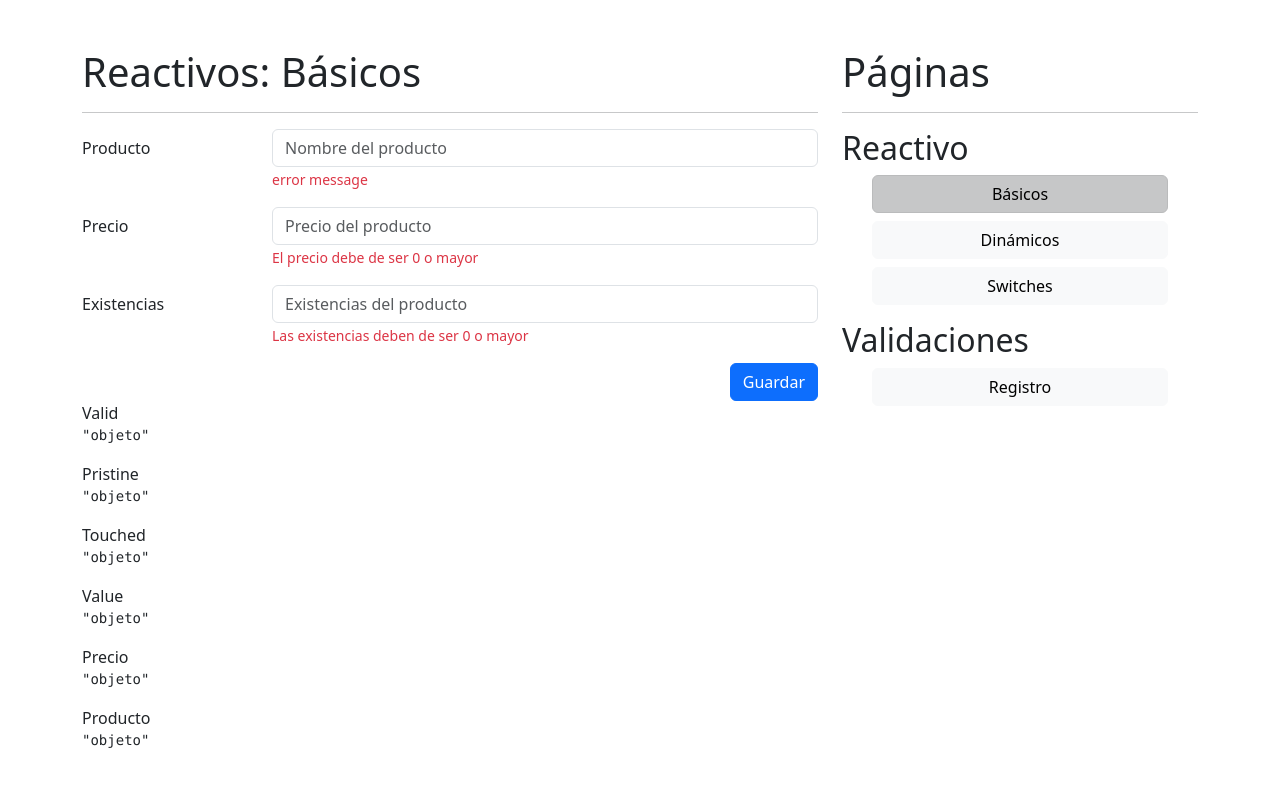
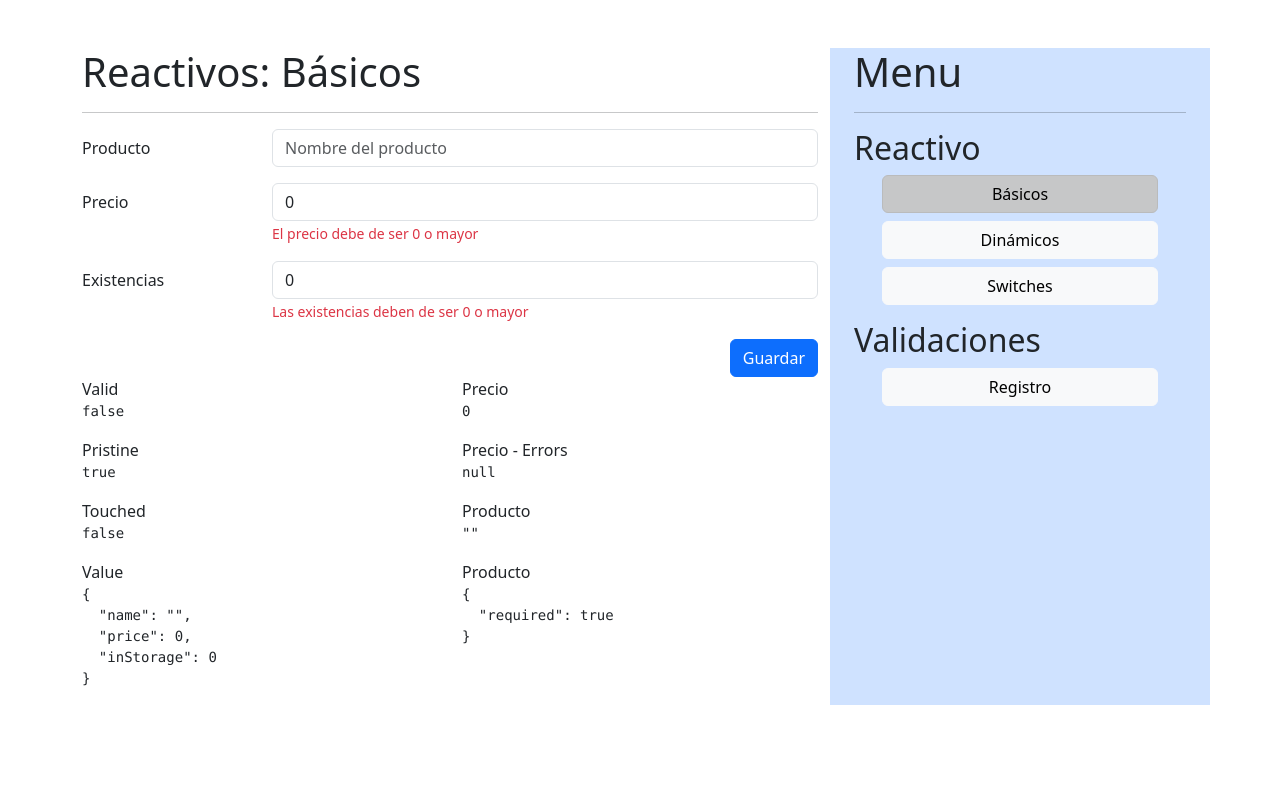
Before and after one commit to javieraizq88/reactive-forms__angular16, an Angular app: page /reactive/basic in a window 1280 px wide. Shown: the top 786 px of the page. Built offline with nearby package versions, Linux system fonts and the light colour scheme.

Commit message:
validacion form basico

```diff
--- a/src/app/app.component.html
+++ b/src/app/app.component.html
@@ -3,7 +3,7 @@
     <router-outlet></router-outlet>
   </div>
 
-  <div class="col-12 col-sm-4">
+  <div class="col-12 col-sm-4 bg-primary-subtle px-4">
     <shared-side-menu></shared-side-menu>
   </div>
 </div>
--- a/src/app/reactive/pages/basic-page/basic-page.component.html
+++ b/src/app/reactive/pages/basic-page/basic-page.component.html
@@ -3,21 +3,21 @@
 
 <div class="row">
     <div class="col">
-
-        <form autocomplete="off">
-
+        <form [formGroup]="myForm" (ngSubmit)="onSave()" autocomplete="off">
             <!-- Campo de producto -->
             <div class="mb-3 row">
                 <label class="col-sm-3 col-form-label">Producto</label>
                 <div class="col-sm-9">
-
                     <input type="text"
                            class="form-control"
+                           formControlName="name"
                            placeholder="Nombre del producto">
 
-                    <span class="form-text text-danger">
-                        <!-- Debe de ser de 3 letras -->
-                        error message
+                    <span
+                        class="form-text text-danger"
+                        *ngIf="isValidField('name')"
+                    >
+                        {{ getFieldError('name') }}
                     </span>
                 </div>
             </div>
@@ -28,6 +28,7 @@
                 <div class="col-sm-9">
                     <input type="number"
                            class="form-control"
+                           formControlName="price"
                            placeholder="Precio del producto">
                     <span class="form-text text-danger">
                         El precio debe de ser 0 o mayor
@@ -41,14 +42,13 @@
                 <div class="col-sm-9">
                     <input type="number"
                            class="form-control"
+                           formControlName="inStorage"
                            placeholder="Existencias del producto">
-
                     <span class="form-text text-danger">
                          Las existencias deben de ser 0 o mayor
                     </span>
                 </div>
             </div>
-
 
             <div class="row">
                 <div class="col">
@@ -58,36 +58,35 @@
                     </button>
                 </div>
             </div>
-
-
-
         </form>
-
     </div>
 </div>
 
-
-
-
 <div class="row">
     <div class="col">
-
         <span>Valid</span>
-        <pre>{{ 'objeto' | json }}</pre>
+        <pre>{{ myForm.valid | json }}</pre>
 
         <span>Pristine</span>
-        <pre>{{ 'objeto' | json }}</pre>
+        <pre>{{ myForm.pristine | json }}</pre>
 
         <span>Touched</span>
-        <pre>{{ 'objeto' | json }}</pre>
+        <pre>{{ myForm.touched | json }}</pre>
 
         <span>Value</span>
-        <pre>{{ 'objeto' | json }}</pre>
+        <pre>{{ myForm.value | json }}</pre>
+    </div>
+    <div class="col">
+        <span>Precio</span>
+        <pre>{{ myForm.controls['price'].value | json }}</pre>
 
-        <span>Precio</span>
-        <pre>{{ 'objeto' | json }}</pre>
+        <span>Precio - Errors</span>
+        <pre>{{ myForm.controls['price'].errors | json }}</pre>
 
         <span>Producto</span>
-        <pre>{{ 'objeto' | json }}</pre>
+        <pre>{{ myForm.controls['name'].value | json }}</pre>
+
+        <span>Producto</span>
+        <pre>{{ myForm.controls['name'].errors | json }}</pre>
     </div>
 </div>
--- a/src/app/reactive/pages/basic-page/basic-page.component.ts
+++ b/src/app/reactive/pages/basic-page/basic-page.component.ts
@@ -1,11 +1,63 @@
-import { Component } from '@angular/core';
+import { Component, OnInit } from '@angular/core';
+import { FormBuilder, FormGroup, Validators } from '@angular/forms';
+
+const rtx5090 = {
+  name: 'RTX 5090',
+  price: 2500,
+  inStorage: 6,
+};
 
 @Component({
   selector: 'app-basic-page',
   standalone: false,
   templateUrl: './basic-page.component.html',
-  styleUrl: './basic-page.component.css'
+  styleUrl: './basic-page.component.css',
 })
-export class BasicPageComponent {
+export class BasicPageComponent implements OnInit {
+  public myForm: FormGroup;
 
+  constructor(private fb: FormBuilder) {
+    this.myForm = this.fb.group({
+      name: ['', [Validators.required, Validators.minLength(3)]],
+      price: [0, [Validators.required, Validators.min(0)]],
+      inStorage: [0, [Validators.required, Validators.min(0)]],
+    });
+  }
+
+  ngOnInit(): void {
+    // this.myForm.reset(rtx5090);
+  }
+
+  isValidField(field: string): boolean | null {
+    return this.myForm.controls[field].errors
+    && this.myForm.controls[field].touched;
+  }
+
+  getFieldError(field: string): string | null {
+    if (!this.myForm.controls[field]) return null;
+
+    const errors = this.myForm.controls[field].errors || {};
+
+    for (const key of Object.keys(errors)) {
+      switch (key) {
+        case 'required':
+          return 'Este campo es requerido';
+
+        case 'minlength':
+          return `Mínimo ${errors['minlength'].requiredLength} caracteres.`;
+      }
+    }
+
+    return null;
+  }
+
+  onSave(): void {
+    if (this.myForm.invalid) {
+      this.myForm.markAllAsTouched();
+      return;
+    }
+
+    console.log(this.myForm.value);
+    this.myForm.reset({ price: 0, inStorage: 0 });
+  }
 }
--- a/src/app/reactive/pages/dynamic-page/dynamic-page.component.html
+++ b/src/app/reactive/pages/dynamic-page/dynamic-page.component.html
@@ -75,7 +75,7 @@
 </form>
 
 
-
+<!--
 <span>Valid</span>
 <pre>{{ 'object' | json }}</pre>
 <br>
@@ -86,4 +86,4 @@
 
 <span>Agregar Juego</span>
 <pre>{{ 'object' | json }}</pre>
-<pre>{{ 'object' | json }}</pre>
+<pre>{{ 'object' | json }}</pre> -->
--- a/src/app/reactive/pages/switches-page/switches-page.component.html
+++ b/src/app/reactive/pages/switches-page/switches-page.component.html
@@ -79,7 +79,7 @@
 </form>
 
 
-<h5>Valor del formulario</h5>
+<!-- <h5>Valor del formulario</h5>
 <pre>{{ 'object' | json }}</pre>
 <br>
 
@@ -88,7 +88,7 @@
 <br>
 
 <h5>Valid</h5>
-<pre>{{ 'object' | json }}</pre>
+<pre>{{ 'object' | json }}</pre> -->
 
 <!-- <h5>Términos</h5> -->
 <!-- <pre>{{ myForm.controls?.terminos?.errors | json }}</pre> -->
--- a/src/app/shared/components/side-menu/side-menu.component.html
+++ b/src/app/shared/components/side-menu/side-menu.component.html
@@ -1,4 +1,4 @@
-<h1>Páginas</h1>
+<h1>Menu</h1>
 <hr>
 
 <h2 class="mt-3">Reactivo</h2>
```
Also changed, not shown: src/app/reactive/reactive.module.ts (+5 -3 lines).
